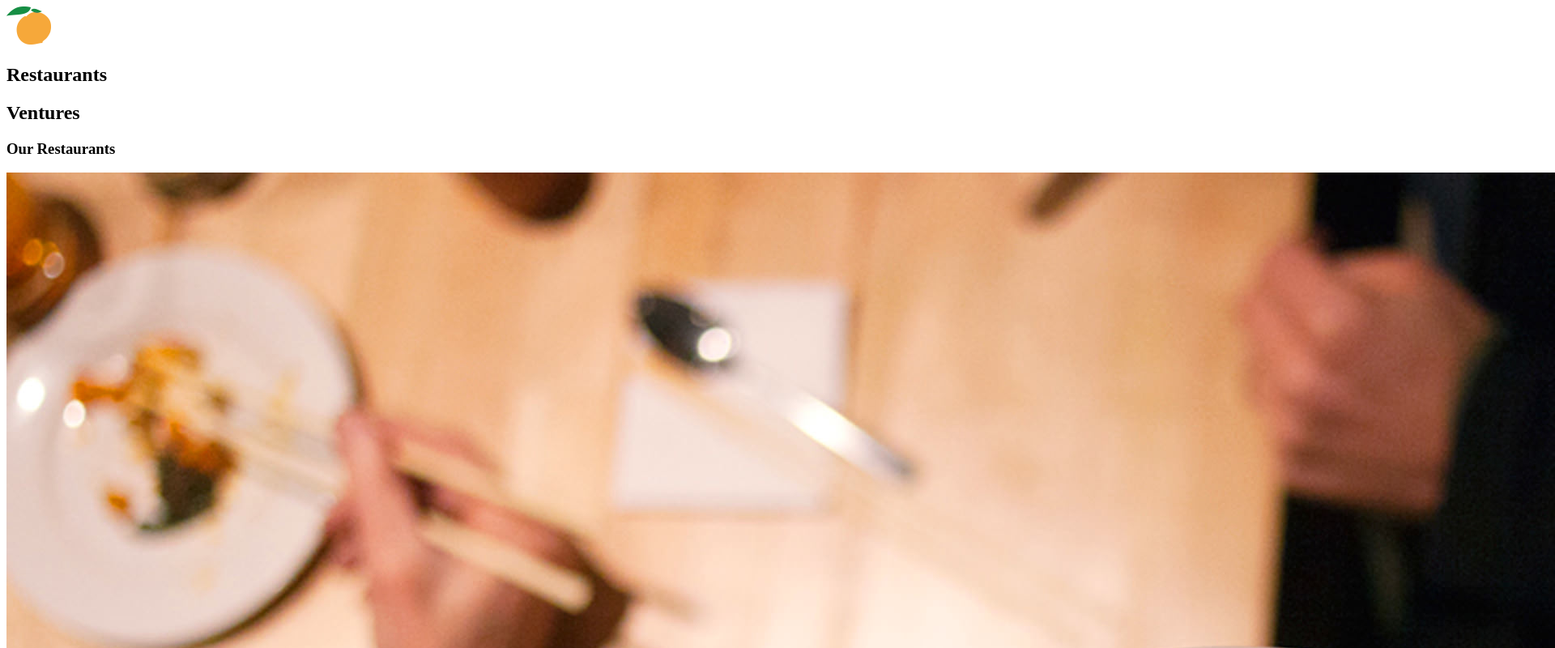
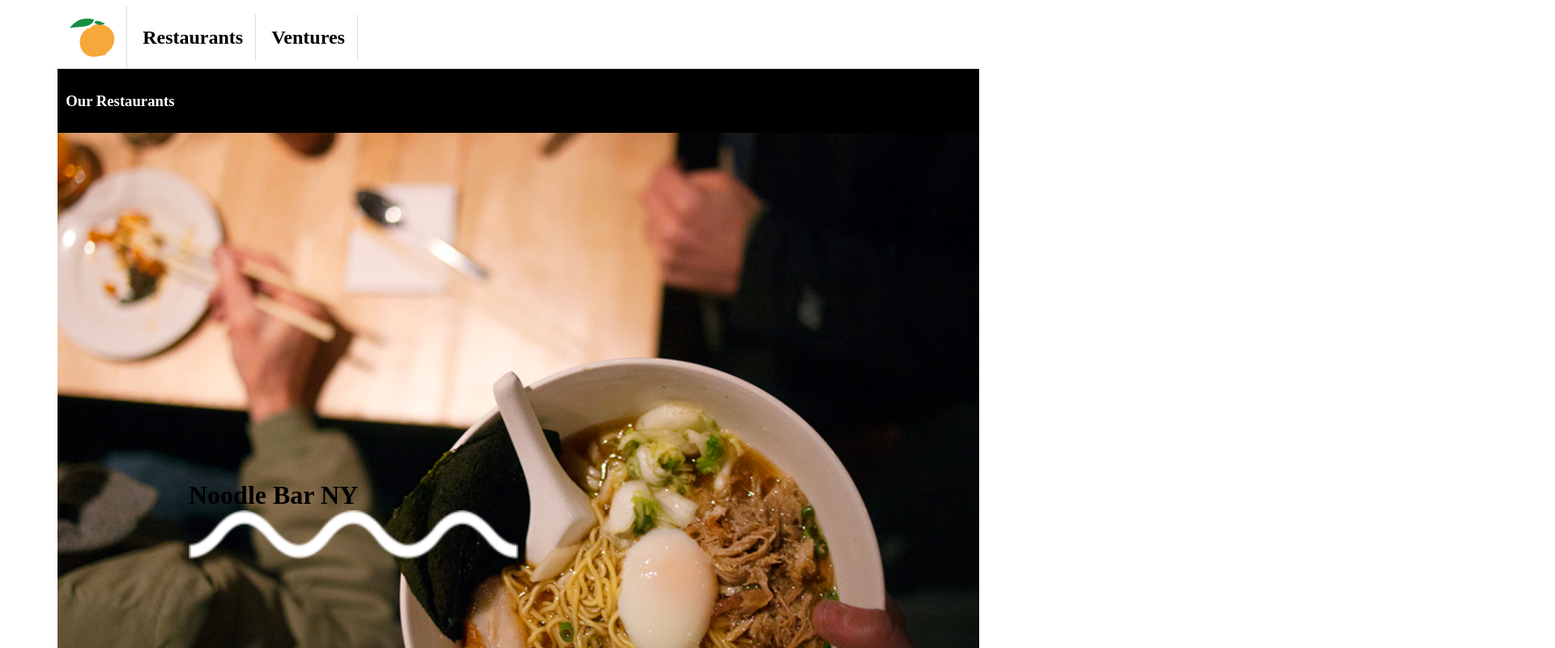
Before and after one commit to cr0wbait/assignment-07, a plain HTML site: page index.html in a window 1280 px wide. Shown: the top 800 px of the page at 81% size, 1920 px wide, since content can reach past the window. Drawn offline with Linux system fonts and the light colour scheme.

Commit message:
continuing work on html bulk

```diff
--- a/css/style.css
+++ /dev/null
@@ -1,3 +0,0 @@
-* {
-  box-sizing: border-box;
-}
--- a/index.html
+++ b/index.html
@@ -3,7 +3,7 @@
 <head>
   <meta charset="utf-8">
   <meta name="viewport" content="width=device-width, initial-scale=1.0">
-  <title>Momofuku: Trendu Nippon</title>
+  <title>Momofuko: Trendu Nippon</title>
   <link rel="stylesheet" href="https://maxcdn.bootstrapcdn.com/font-awesome/4.7.0/css/font-awesome.min.css">
   <link href="https://fonts.googleapis.com/css?family=Hind:600" rel="stylesheet">
   <link href="./css/styles.css" rel="stylesheet">
@@ -24,7 +24,9 @@
     <nav class="navbar">
 
     </nav>
-    <h3>Our Restaurants</h3>
+    <div class="ourres">
+      <h3>Our Restaurants</h3>
+    </div>
     <div class="colstack">
       <div class="tile nbny">
         <img src="./images/momofuko-01-noodlebarbowl_mini.jpg">
@@ -69,7 +71,7 @@
         </h1>
       </div>
       <div class="tile nika">
-        <img src="">
+        <img src="./images/momofuko-09-nikai.jpg">
         <h1>
           Nikai
           <img src="./images/wavy-low-line-white.png">
@@ -90,7 +92,7 @@
         </h1>
       </div>
       <div class="tile mkbr">
-        <img src="">
+        <img src="./images/momofukuo-milkbar-10.jpg">
         <h1>
           The Milk Bar
           <img src="./images/wavy-low-line-white.png">
--- /dev/null
+++ b/scss/_tile.scss
@@ -0,0 +1,14 @@
+.tile {
+  width: 100%;
+}
+
+.tile img {
+  width: 100%;
+  height: auto;
+  display: inline-block;
+}
+
+.tile h1 {
+  z-index: 10;
+  margin: auto;
+}
--- a/scss/main.scss
+++ b/scss/main.scss
@@ -0,0 +1,62 @@
+* {
+  box-sizing: border-box;
+}
+
+body {
+  font-size: 0;
+}
+
+#midgard {
+  width: 90%;
+  font-size: medium;
+  margin-left: auto;
+  margin-right: auto;
+}
+
+.tile {
+  width: 100%;
+  position: relative;
+}
+
+.tile h1 {
+  position: absolute;
+  top: 50%;
+  right: 50%;
+}
+
+.tile img {
+  width: 100%;
+  height: auto;
+  display: inline-block;
+}
+
+.tile h1 {
+  z-index: 10;
+  margin: auto;
+}
+
+.top {
+  margin-left: auto;
+  margin-right: auto;
+}
+
+.top img {
+  display: inline-block;
+  padding: 15px;
+  vertical-align: middle;
+  border-right: 1px solid #ddd;
+}
+
+.top h2 {
+  border-right: 1px solid #ddd;
+  display: inline-block;
+  vertical-align: middle;
+  padding: 15px;
+  margin: 0;
+}
+
+.ourres {
+  color: #fff;
+  background-color: #000;
+  padding: 10px;
+}
```
Also changed, not shown: css/styles.css, images/momofuko-09-nikai.jpg (added), images/momofuko-milkbar-10.jpg (added), 1 other file.
